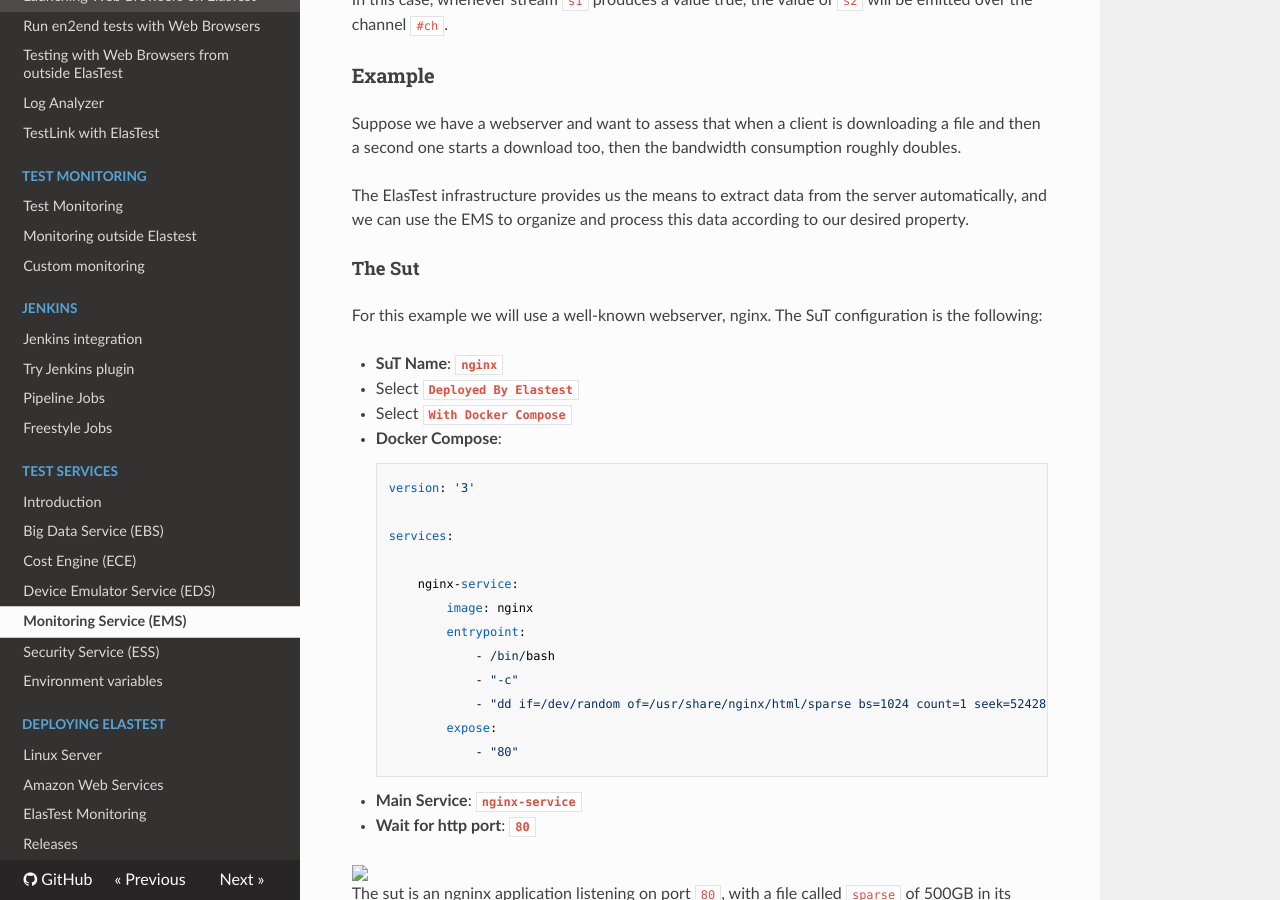
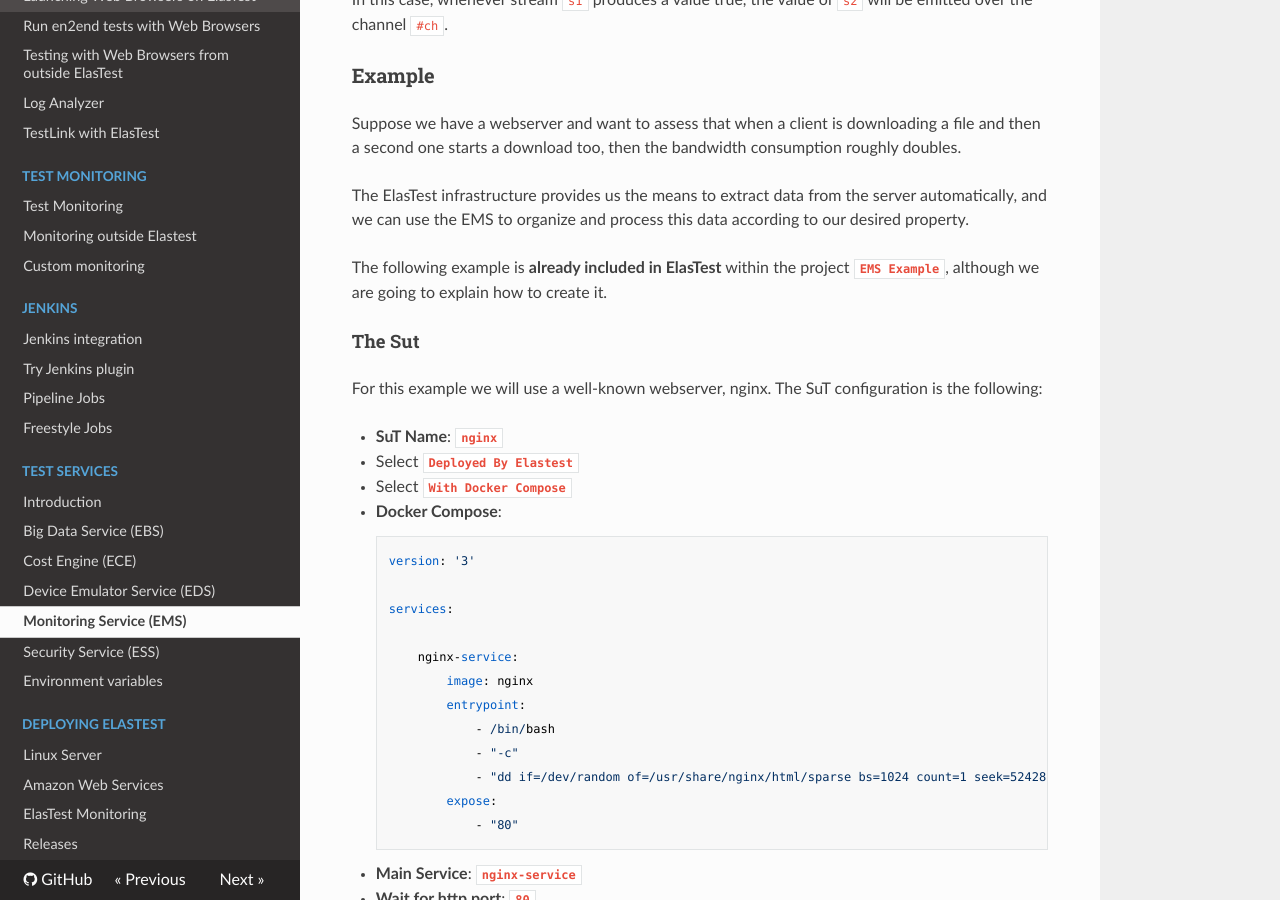
Before and after one commit to elastest/elastest.io-docs, an MkDocs documentation site: the page built from docs/test-services/ems.md, in a window 1280 px wide and 900 px high, scrolled down 3964 px. Built offline with MkDocs 1.6.1, drawn with Linux system fonts in a browser that asks for light colours; nearby versions of some CDN libraries; old or Windows-style settings are respelled for this version of MkDocs.

Commit message:
Little change

```diff
--- a/docs/test-services/ems.md
+++ b/docs/test-services/ems.md
@@ -166,6 +166,8 @@
 
 The ElasTest infrastructure provides us the means to extract data from the server automatically, and we can use the EMS to organize and process this data according to our desired property.
 
+The following example is **already included in ElasTest** within the project **`EMS Example`**, although we are going to explain how to create it.
+
 <h4 class="small-subtitle">The Sut</h4>
 
 For this example we will use a well-known webserver, nginx.
```
